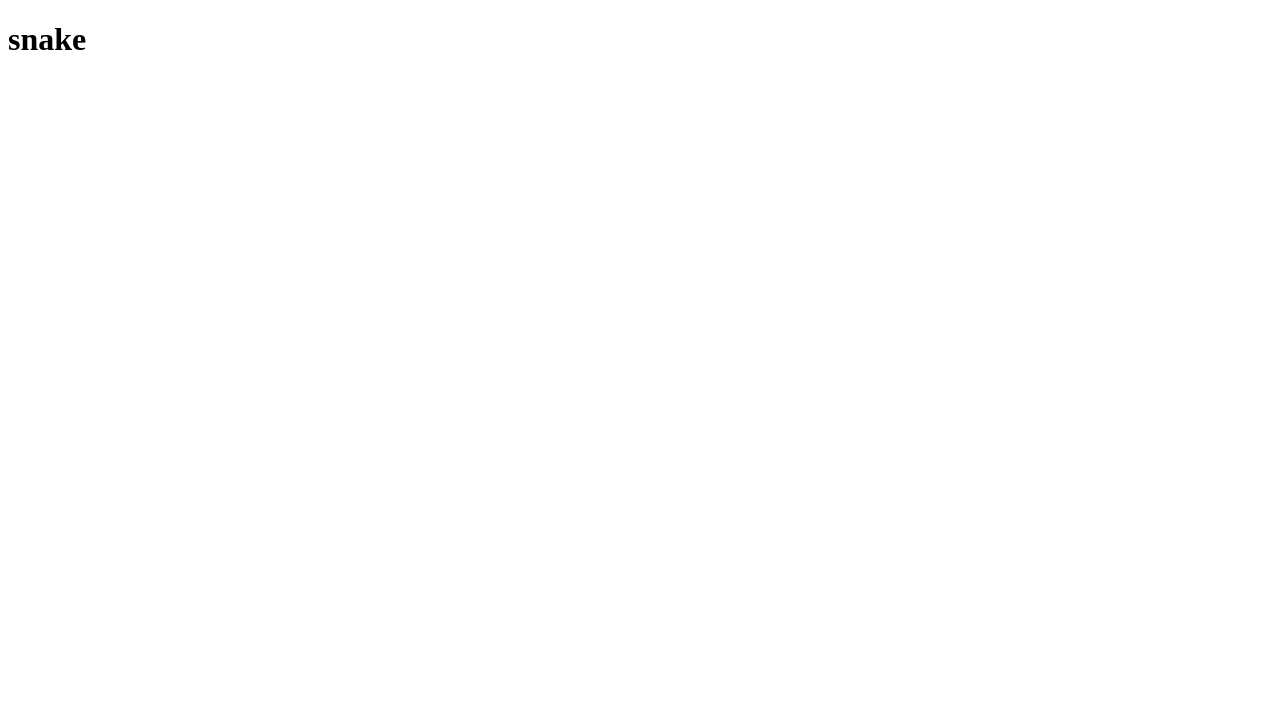
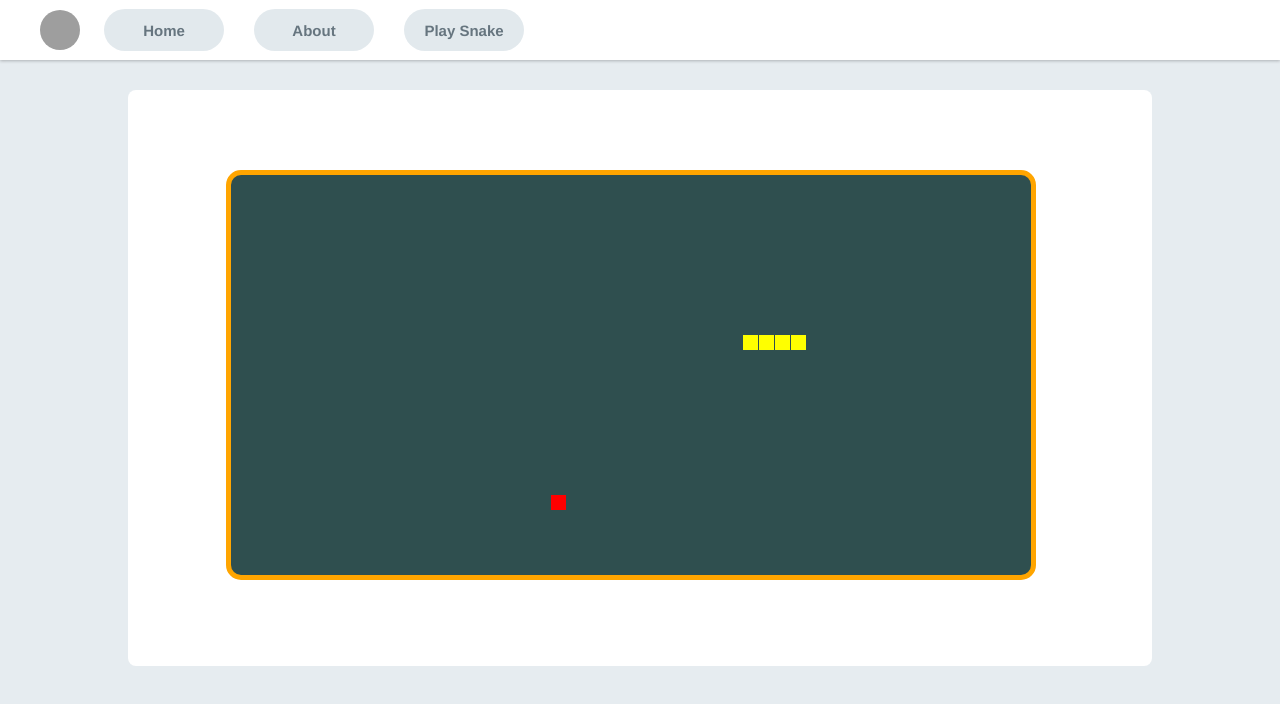
Before and after one commit to Bhabanisahu020/Bhabanisahu020.github.io, a plain HTML site: page snake.html in a window 1280 px wide. Drawn offline with Linux system fonts and the light colour scheme; grey boxes are pictures that could not be loaded.

Commit message:
snakeweb

```diff
--- /dev/null
+++ b/js/snake.js
@@ -0,0 +1,101 @@
+var canvas = document.getElementById("game");
+var context = canvas.getContext("2d");
+var grid = 16;
+var count = 0;
+
+var snake = {
+  x: 160,
+  y: 160,
+
+  dx: grid,
+  dy: 0,
+
+  cells: [],
+
+  maxCells: 4
+};
+var apple = {
+  x: 320,
+  y: 320
+};
+
+function getRandomInt(min, max) {
+  return Math.floor(Math.random() * (max - min)) + min;
+}
+
+function loop() {
+  requestAnimationFrame(loop);
+  if (++count < 4) {
+    return;
+  }
+  count = 0;
+  context.clearRect(0, 0, canvas.width, canvas.height);
+
+  snake.x += snake.dx;
+  snake.y += snake.dy;
+
+  if (snake.x < 0) {
+    snake.x = canvas.width - grid;
+  } else if (snake.x >= canvas.width) {
+    snake.x = 0;
+  }
+
+  if (snake.y < 0) {
+    snake.y = canvas.height - grid;
+  } else if (snake.y >= canvas.height) {
+    snake.y = 0;
+  }
+
+  snake.cells.unshift({ x: snake.x, y: snake.y });
+
+  if (snake.cells.length > snake.maxCells) {
+    snake.cells.pop();
+  }
+
+  context.fillStyle = "red";
+  context.fillRect(apple.x, apple.y, grid - 1, grid - 1);
+
+  context.fillStyle = "yellow";
+  snake.cells.forEach(function(cell, index) {
+    context.fillRect(cell.x, cell.y, grid - 1, grid - 1);
+
+    if (cell.x === apple.x && cell.y === apple.y) {
+      snake.maxCells++;
+
+      apple.x = getRandomInt(0, 25) * grid;
+      apple.y = getRandomInt(0, 25) * grid;
+    }
+
+    for (var i = index + 1; i < snake.cells.length; i++) {
+      if (cell.x === snake.cells[i].x && cell.y === snake.cells[i].y) {
+        snake.x = 160;
+        snake.y = 160;
+        snake.cells = [];
+        snake.maxCells = 4;
+        snake.dx = grid;
+        snake.dy = 0;
+        apple.x = getRandomInt(0, 25) * grid;
+        apple.y = getRandomInt(0, 25) * grid;
+        alert("GAME OVER");
+      }
+    }
+  });
+}
+
+document.addEventListener("keydown", function(e) {
+  if (e.which === 37 && snake.dx === 0) {
+    snake.dx = -grid;
+    snake.dy = 0;
+  } else if (e.which === 38 && snake.dy === 0) {
+    snake.dy = -grid;
+    snake.dx = 0;
+  } else if (e.which === 39 && snake.dx === 0) {
+    snake.dx = grid;
+    snake.dy = 0;
+  } else if (e.which === 40 && snake.dy === 0) {
+    snake.dy = grid;
+    snake.dx = 0;
+  }
+});
+
+requestAnimationFrame(loop);
--- a/snake.html
+++ b/snake.html
@@ -1,12 +1,37 @@
 <!DOCTYPE html>
 <html lang="en">
-<head>
-    <meta charset="UTF-8">
-    <meta name="viewport" content="width=device-width, initial-scale=1.0">
-    <meta http-equiv="X-UA-Compatible" content="ie=edge">
+  <head>
+    <meta charset="UTF-8" />
+    <meta name="viewport" content="width=device-width, initial-scale=1.0" />
+    <meta http-equiv="X-UA-Compatible" content="ie=edge" />
     <title>Document</title>
-</head>
-<body>
-    <h1>snake</h1>
-</body>
+    <link rel="stylesheet" type="text/css" href="./styles/style.css" />
+  </head>
+  <body>
+    <div class="nav_container nav_container_about">
+      <div id="avatar_container_about">
+        <img
+          id="avatar_about"
+          src="./images/IMG_20190127_152611.jpg"
+          alt="Bhabani"
+          obj
+        />
+      </div>
+      <div class="nav_link_container">
+        <a class="nav_link" href="./index.html">Home</a>
+      </div>
+      <div class="nav_link_container">
+        <a class="nav_link" href="./about.html">About</a>
+      </div>
+      <div class="nav_link_container">
+        <a class="nav_link nav_link_selected" href="./snake.html">Play Snake</a>
+      </div>
+    </div>
+    <div class="about_body">
+      <div class="about_pane">
+        <canvas id="game" width="800" height="400"></canvas>
+      </div>
+    </div>
+    <script src="./js/snake.js"></script>
+  </body>
 </html>
--- a/styles/style.css
+++ b/styles/style.css
@@ -75,6 +75,7 @@ body {
     box-sizing:content-box;
 }
 .right_pane{
+
     width: 70%;
     height: 250px;
     background-color: #fff;
@@ -87,6 +88,56 @@ body {
     font-weight: lighter;
     color: #212121;
 }
+/*
+  ---------------- about page --------------
+*/
+.nav_container_about {
+    padding-left: 40px;
+  }
+  #avatar_container_about {
+    width: 40px;
+    height: 100%;
+    background-color: #fff;
+    display: flex;
+    align-items: center;
+    margin-right: 15px;
+  }
+  #avatar_about {
+    width: 40px;
+    height: 40px;
+    border-radius: 20px;
+    object-fit: cover;
+  }
+  .about_body{
+    display: flex;
+    justify-content: center;
+  }
+  .about_pane{
+    width: 80vw;
+    height: 45vw;
+    margin-top: 30px;
+    background-color: #fff;
+    border-radius: 8px;
+    padding: 30px 48px;
+    box-sizing: border-box;
+  }
+  .about_label_text{
+    font-size: 30px;
+    font-weight: 900;
+    margin-bottom: 20px;
+  }
+  .about_label_content{
+    font-size: 16px;
+    color: #757575;
+    line-height: 150%;
+  }
+
+  #game {
+    border: 5px solid orange;
+    background-color: darkslategray;
+    margin: 50px;
+    border-radius: 15px;
+  }
 .name {
     font-size: 21px;
     font-weight:bolder ;
```
Also changed, not shown: about.html (+46 -8 lines).
